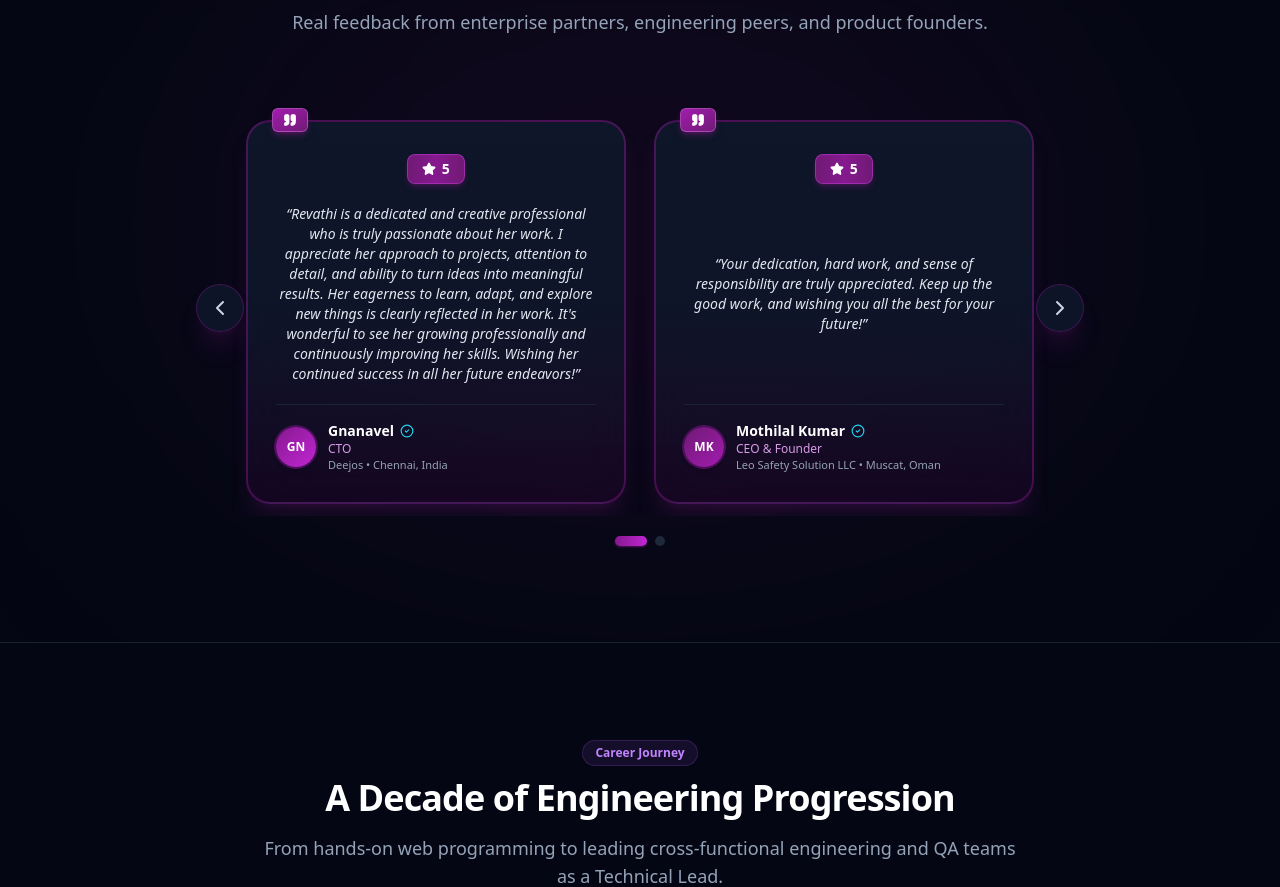
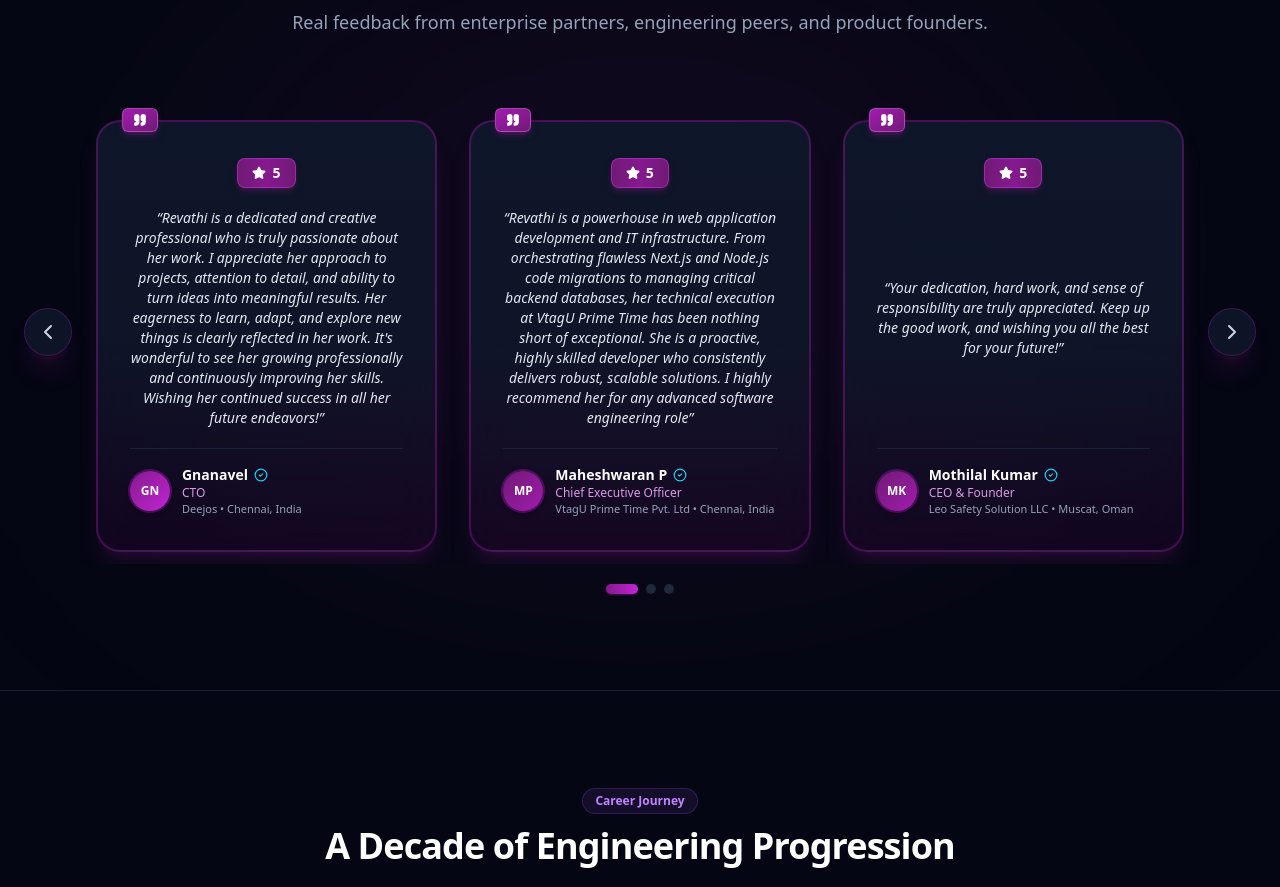
Before and after one commit to revathi-rise/litetaxi, a Next.js app in the folder portfolio/: page / in a window 1280 px wide. Shown: the part 4784-5671 px from the top of the page. Built offline with nearby package versions, Linux system fonts and the light colour scheme.

Commit message:
feat(testimonials): widen testimonial cards to max-w-7xl and update client ordering

```diff
--- a/portfolio/components/Testimonials.tsx
+++ b/portfolio/components/Testimonials.tsx
@@ -35,6 +35,19 @@ export default function Testimonials() {
     },
     {
       id: '2',
+      name: 'Maheshwaran P',
+      role: 'Chief Executive Officer',
+      company: 'VtagU Prime Time Pvt. Ltd',
+      location: 'Chennai, India',
+      avatar: 'MP',
+      avatarGradient: 'from-[#701a75] to-[#a21caf]',
+      link: 'https://vtagu.in/',
+      rating: '5',
+      content:
+        'Revathi is a powerhouse in web application development and IT infrastructure. From orchestrating flawless Next.js and Node.js code migrations to managing critical backend databases, her technical execution at VtagU Prime Time has been nothing short of exceptional. She is a proactive, highly skilled developer who consistently delivers robust, scalable solutions. I highly recommend her for any advanced software engineering role',
+    },
+    {
+      id: '3',
       name: 'Mothilal Kumar',
       role: 'CEO & Founder',
       company: 'Leo Safety Solution LLC',
@@ -143,14 +156,14 @@ export default function Testimonials() {
           </p>
         </div>
 
-        {/* Carousel Outer Wrapper */}
-        <div className="relative max-w-4xl mx-auto px-6 sm:px-10">
+        {/* Carousel Outer Wrapper — Expanded to max-w-6xl / 7xl for spacious, wide cards */}
+        <div className="relative max-w-6xl lg:max-w-7xl mx-auto px-3 sm:px-10 lg:px-12">
 
           {/* Left Arrow Button */}
           <button
             onClick={handlePrev}
             aria-label="Previous testimonial"
-            className="absolute left-0 sm:left-1 top-1/2 -translate-y-1/2 z-30 w-11 h-11 sm:w-12 sm:h-12 rounded-full bg-slate-900/90 border border-[#86198f]/40 hover:border-[#c026d3] text-white flex items-center justify-center transition-all hover:scale-110 hover:bg-[#701a75] shadow-xl shadow-[#701a75]/20 backdrop-blur-md active:scale-95 group"
+            className="absolute -left-2 sm:left-0 lg:-left-2 top-1/2 -translate-y-1/2 z-30 w-11 h-11 sm:w-12 sm:h-12 rounded-full bg-slate-900/90 border border-[#86198f]/40 hover:border-[#c026d3] text-white flex items-center justify-center transition-all hover:scale-110 hover:bg-[#701a75] shadow-xl shadow-[#701a75]/20 backdrop-blur-md active:scale-95 group"
           >
             <ChevronLeft className="w-6 h-6 text-slate-300 group-hover:text-white transition-colors" />
           </button>
@@ -159,7 +172,7 @@ export default function Testimonials() {
           <button
             onClick={handleNext}
             aria-label="Next testimonial"
-            className="absolute right-0 sm:right-1 top-1/2 -translate-y-1/2 z-30 w-11 h-11 sm:w-12 sm:h-12 rounded-full bg-slate-900/90 border border-[#86198f]/40 hover:border-[#c026d3] text-white flex items-center justify-center transition-all hover:scale-110 hover:bg-[#701a75] shadow-xl shadow-[#701a75]/20 backdrop-blur-md active:scale-95 group"
+            className="absolute -right-2 sm:right-0 lg:-right-2 top-1/2 -translate-y-1/2 z-30 w-11 h-11 sm:w-12 sm:h-12 rounded-full bg-slate-900/90 border border-[#86198f]/40 hover:border-[#c026d3] text-white flex items-center justify-center transition-all hover:scale-110 hover:bg-[#701a75] shadow-xl shadow-[#701a75]/20 backdrop-blur-md active:scale-95 group"
           >
             <ChevronRight className="w-6 h-6 text-slate-300 group-hover:text-white transition-colors" />
           </button>
@@ -184,10 +197,10 @@ export default function Testimonials() {
                 <div
                   key={`${item.id}-${idx}`}
                   style={{ width: `${100 / cardsPerView}%` }}
-                  className="flex-shrink-0 px-3 sm:px-3.5 box-border"
+                  className="flex-shrink-0 px-3 sm:px-4 box-border"
                 >
-                  {/* Compact Card — Reverted to sleek earlier card proportions */}
-                  <div className="relative rounded-2xl sm:rounded-3xl p-6 sm:p-7 flex flex-col justify-between backdrop-blur-xl h-full min-h-[320px] max-w-[420px] mx-auto bg-gradient-to-b from-slate-900/95 via-slate-900/90 to-[#4a044e]/20 border-2 border-[#86198f]/45 hover:border-[#c026d3] shadow-xl shadow-[#701a75]/20 hover:shadow-[#a21caf]/25 transition-all duration-300 hover:-translate-y-1 group">
+                  {/* Wide, Spacious Card — Comfortable proportions */}
+                  <div className="relative rounded-2xl sm:rounded-3xl p-6 sm:p-8 flex flex-col justify-between backdrop-blur-xl h-full w-full bg-gradient-to-b from-slate-900/95 via-slate-900/90 to-[#4a044e]/20 border-2 border-[#86198f]/45 hover:border-[#c026d3] shadow-xl shadow-[#701a75]/20 hover:shadow-[#a21caf]/25 transition-all duration-300 hover:-translate-y-1 group">
 
                     {/* Floating Plum Quotation Mark Badge at Top Left */}
                     <div className="absolute -top-3.5 left-5 sm:left-6 px-2.5 py-1 rounded-md bg-gradient-to-br from-[#a21caf] to-[#701a75] text-white shadow-md shadow-[#701a75]/50 flex items-center justify-center border border-[#f0abfc]/30">
```
